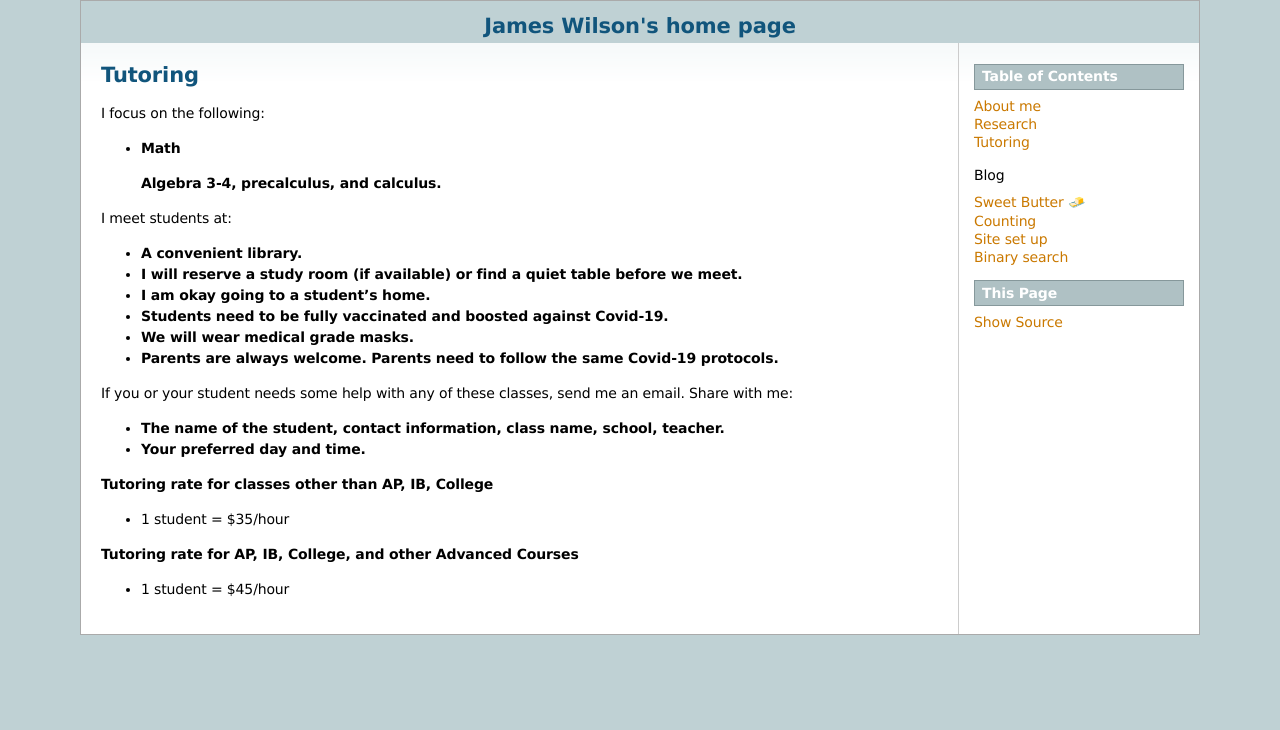
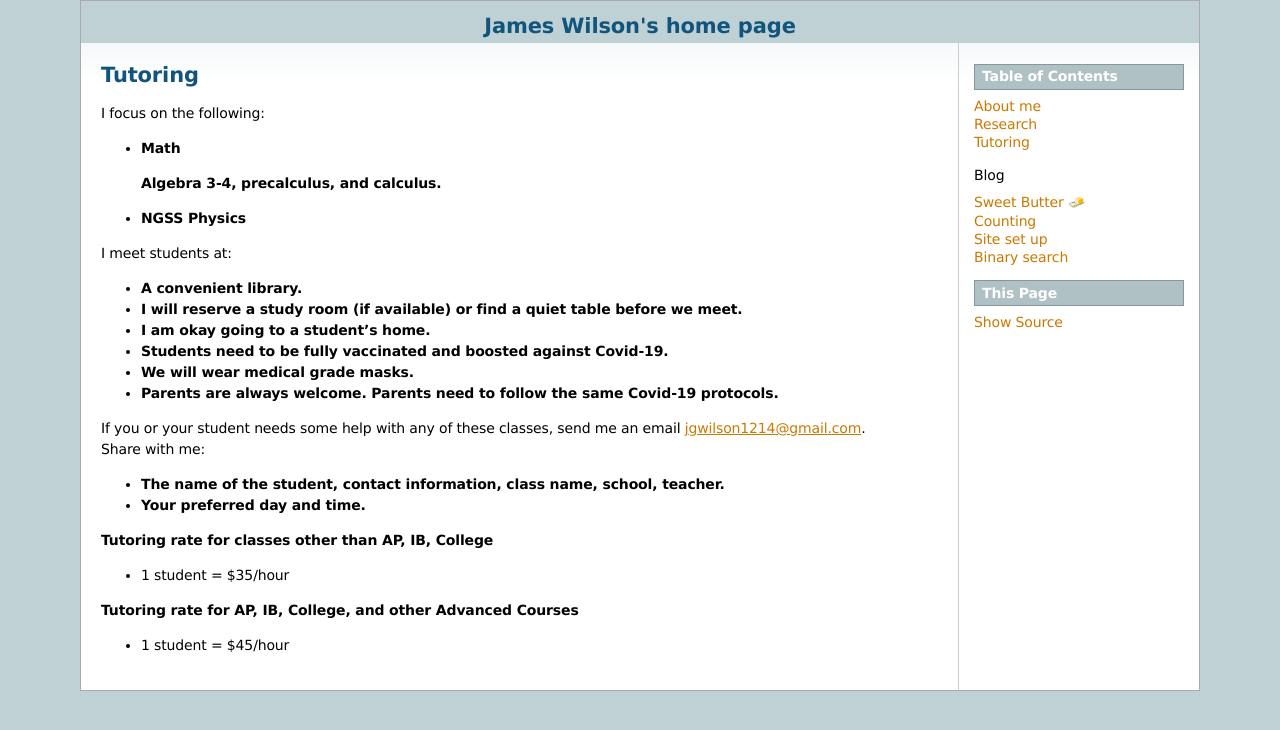
Before and after one commit to wilsjame/weblog, a Sphinx documentation site: the page built from docs/source/tutoring.rst, in a window 1280 px wide. Shown: the top 730 px of the page. Built offline with Sphinx 7.4.7, drawn with Linux system fonts in a browser that asks for light colours.

Commit message:
add ngss physics

```diff
--- a/docs/source/tutoring.rst
+++ b/docs/source/tutoring.rst
@@ -5,6 +5,8 @@ I focus on the following:
 
 * **Math**
  **Algebra 3-4, precalculus, and calculus.**
+
+* **NGSS Physics**
 
 I meet students at:
 
@@ -15,7 +17,8 @@ I meet students at:
 * **We will wear medical grade masks.**
 * **Parents are always welcome. Parents need to follow the same Covid-19 protocols.**
 
-If you or your student needs some help with any of these classes, send me an email.
+If you or your student needs some help with any of these classes, send me an
+email `jgwilson1214@gmail.com <jgwilson1214@gmail.com>`_.
 Share with me:
 
 * **The name of the student, contact information, class name, school, teacher.**
```
